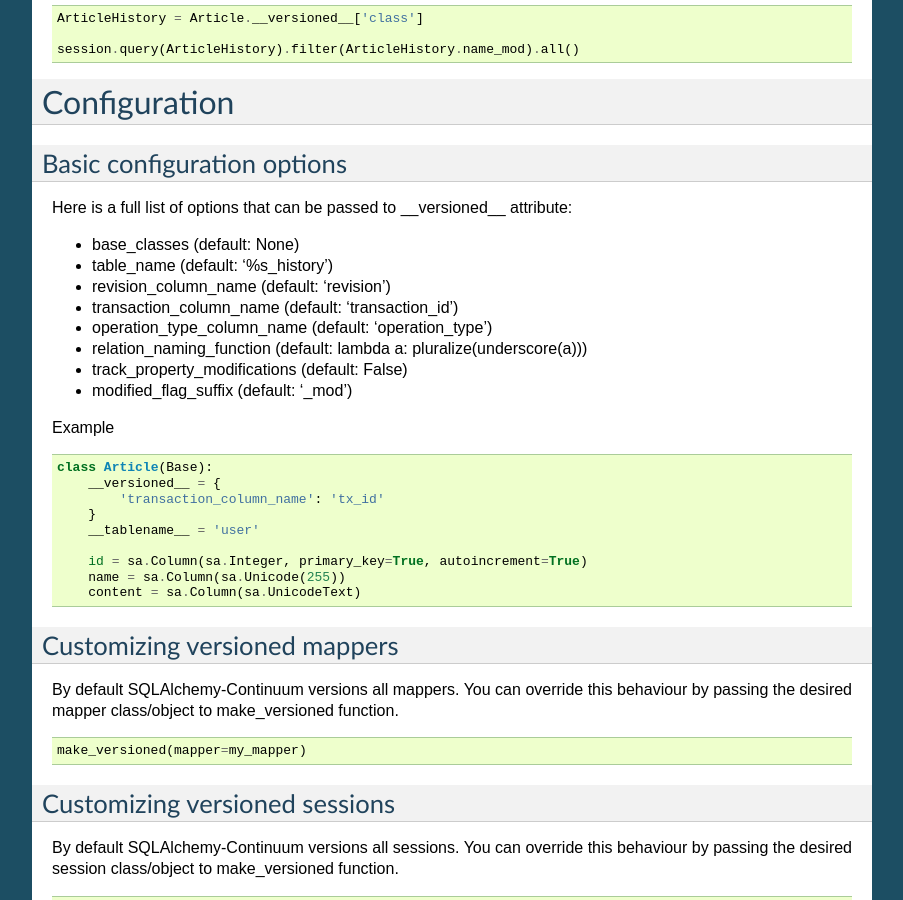
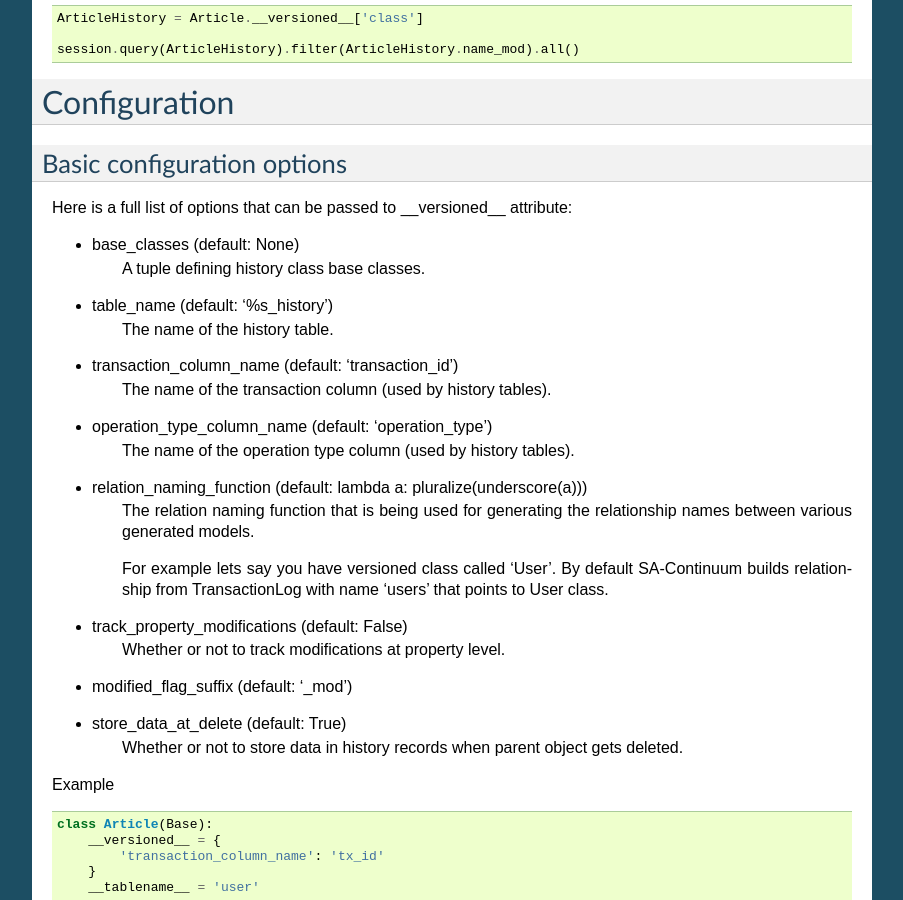
Before and after one commit to kvesteri/sqlalchemy-continuum, a Sphinx documentation site: the page built from docs/index.rst, in a window 1280 px wide and 900 px high, scrolled down 6476 px. Shown: the whole window, without its empty margins (198-1101 px from the left). Built offline with Sphinx 7.4.7, drawn with Linux system fonts in a browser that asks for light colours.

Commit message:
Added docs for configuration

```diff
--- a/docs/index.rst
+++ b/docs/index.rst
@@ -459,24 +459,34 @@ Basic configuration options
 Here is a full list of options that can be passed to __versioned__ attribute:
 
 * base_classes (default: None)
+    A tuple defining history class base classes.
 
 * table_name (default: '%s_history')
-
-* revision_column_name (default: 'revision')
+    The name of the history table.
 
 * transaction_column_name (default: 'transaction_id')
+    The name of the transaction column (used by history tables).
 
 * operation_type_column_name (default: 'operation_type')
+    The name of the operation type column (used by history tables).
 
 * relation_naming_function (default: lambda a: pluralize(underscore(a)))
+    The relation naming function that is being used for generating the relationship names between various generated models.
+
+    For example lets say you have versioned class called 'User'. By default SA-Continuum builds relationship from TransactionLog with name 'users' that points to User class.
 
 * track_property_modifications (default: False)
+    Whether or not to track modifications at property level.
 
 * modified_flag_suffix (default: '_mod')
+
+* store_data_at_delete (default: True)
+    Whether or not to store data in history records when parent object gets deleted.
 
 
 Example
 ::
+
 
     class Article(Base):
         __versioned__ = {
```
